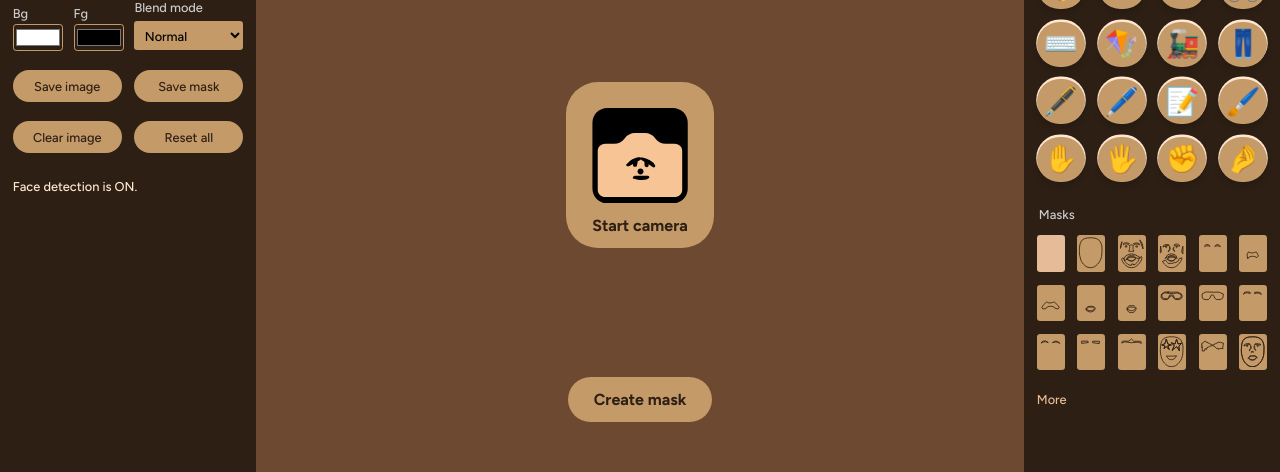
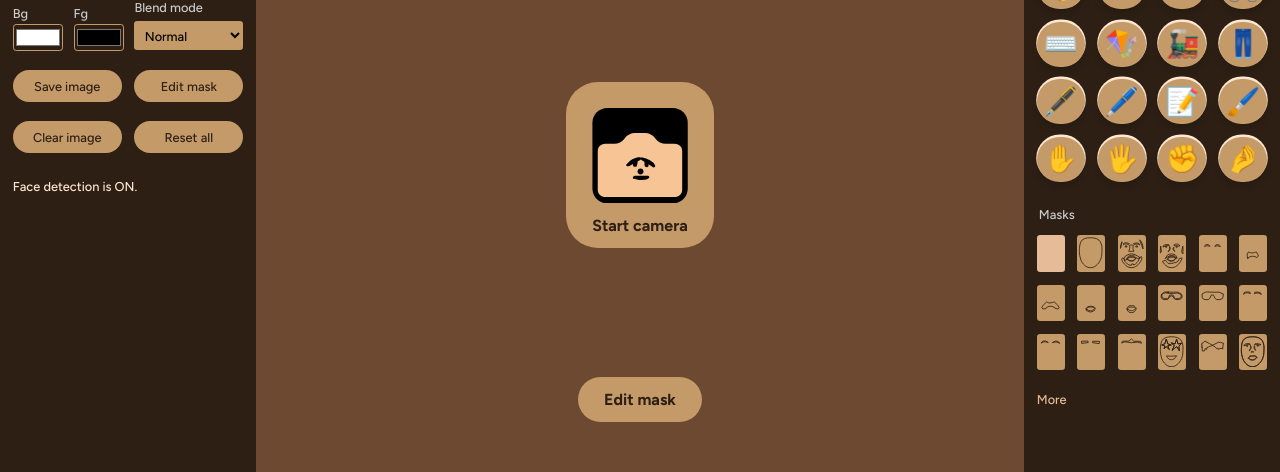
Before and after one commit to cincplug/lukonica, a React (Create React App) app: page / in a window 1280 px wide. Shown: the part 249-721 px from the top of the page. Built offline with nearby package versions, Linux system fonts and the light colour scheme; a web font is replaced by a local one.

Commit message:
Send user to edit the mask properly

```diff
--- a/src/components/App.js
+++ b/src/components/App.js
@@ -198,7 +198,8 @@ const App = () => {
         setActiveMask,
         setPoints,
         clearPaths,
-        activeMask: activeMask.concat(customMask)
+        activeMask: activeMask.concat(customMask),
+        setIsEditing
       }}
     />
   );
--- a/src/components/nav/Buttons.js
+++ b/src/components/nav/Buttons.js
@@ -1,6 +1,6 @@
-import { saveImage, saveJson } from "../../utils";
+import { saveImage } from "../../utils";
 
-const Buttons = ({ activeMask, clearPaths }) => {
+const Buttons = ({ activeMask, clearPaths, setActiveMask, setIsEditing }) => {
   return (
     <>
       <button
@@ -16,11 +16,12 @@ const Buttons = ({ activeMask, clearPaths }) => {
         <button
           className="control control--button"
           onClick={() => {
-            saveJson(activeMask);
+            setActiveMask(activeMask);
+            setIsEditing(true);
           }}
-          title="Save mask you just drawn on your face (it will copy coordinates into clipboard)"
+          title="Edit the mask you just drawn on your face"
         >
-          Save mask
+          Edit mask
         </button>
       )}
 
--- a/src/components/nav/Info.js
+++ b/src/components/nav/Info.js
@@ -10,9 +10,9 @@ const Info = (props) => {
             <>
               <p>Paths are drawn across selected face points.</p>
               <ul>
-                <li>Select among Masks to change face points.</li>
+                <li>Select among masks to change face points.</li>
                 <li>
-                  Change Radius, Arrangement and other properties for different
+                  Change radius, arrangement and other properties for different
                   behaviour.
                 </li>
               </ul>
@@ -22,11 +22,11 @@ const Info = (props) => {
             <>
               <p>Images are displayed across your selected face points.</p>
               <ul>
-                <li>Select among Masks to change face points.</li>
+                <li>Select among masks to change face points.</li>
                 <li>
-                  Use Radius, Growth and other properties to change behaviour.
+                  Use radius, growth and other properties to change behaviour.
                 </li>
-                <li>Use Image URL for different image.</li>
+                <li>Use image URL for different image.</li>
               </ul>
             </>
           )}
@@ -57,9 +57,9 @@ const Info = (props) => {
             <ul>
               <li>Hold space bar to draw, release it to stop drawing.</li>
               <li>Choose finger points with which to draw, and the scratch pattern</li>
-              <li>Use Pinch to scale your finger "brush"</li>
+              <li>Use pinch to scale your finger "brush"</li>
               <li>Wag your forefinger like this 👆 to delete what you drew.</li>
-              <li>Use Dispersion and Dash for different feeling of the stroke.</li>
+              <li>Use dispersion and dash for different feeling of the stroke.</li>
             </ul>
           )}
         </>
--- a/src/components/nav/MaskEditor.js
+++ b/src/components/nav/MaskEditor.js
@@ -55,6 +55,7 @@ function MaskEditor(props) {
   };
 
   const handleMouseMove = (event) => {
+    if (!event.pageX) return;
     setMouseX(event.pageX || event.touches[0].pageX);
     setMouseY(event.pageY || event.touches[0].pageY);
   };
--- a/src/components/nav/Menu.js
+++ b/src/components/nav/Menu.js
@@ -13,7 +13,8 @@ const Menu = (props) => {
     handleInputChange,
     activeMask,
     setActiveMask,
-    clearPaths
+    clearPaths,
+    setIsEditing
   } = props;
   const { showsFaces, pattern, isScratchCanvas } = setup;
   return (
@@ -30,7 +31,7 @@ const Menu = (props) => {
               !control.isFaceRelated
           )}
         />
-        <Buttons activeMask={activeMask} clearPaths={clearPaths} />
+        <Buttons {...{ activeMask, clearPaths, setActiveMask, setIsEditing }} />
         <Info {...{ setup }} />
       </nav>
       <nav className={`menu menu--secondary`}>
--- a/src/components/nav/Splash.js
+++ b/src/components/nav/Splash.js
@@ -17,7 +17,7 @@ const Splash = (props) => {
             setIsEditing(true);
           }}
         >
-          Create mask
+          Edit mask
         </button>
       </div>
     </div>
```
